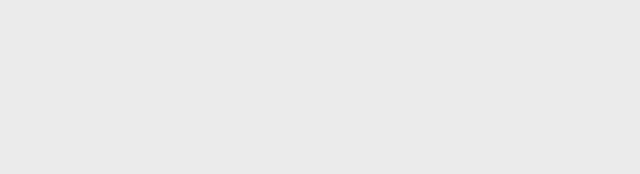
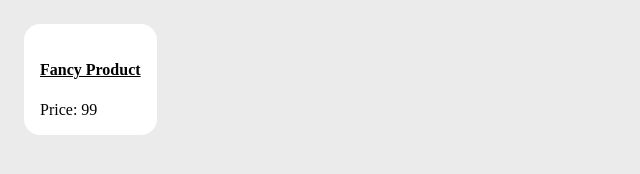
Before and after one commit to sansol0103/lesson-task-js1-module1-lesson3, a plain HTML site: page product.html in a window 1280 px wide. Shown: the whole page, without its empty margins (0-640 px from the left). Drawn offline with Linux system fonts and the light colour scheme.

Commit message:
Did the lesson

```diff
--- a/js/product.js
+++ b/js/product.js
@@ -3,3 +3,22 @@ const product = {
     price: 99,
     onSale: true,
 };
+
+const container = document.querySelector(".container");
+
+let displayPrice = "Unavailable";
+
+if (product.price) {
+    displayPrice = product.price;
+}
+
+let decoration = "none";
+
+if (product.onSale) {
+    decoration = "underline";
+}
+
+container.innerHTML = `<div class="product">
+                        <h4 style="text-decoration: ${decoration}">${product.name}</h4>
+                        <div>Price: ${displayPrice}</div>
+                    </div>`;
```
Also changed, not shown: js/products.js (+25 -0 lines), index.html (indentation only).
